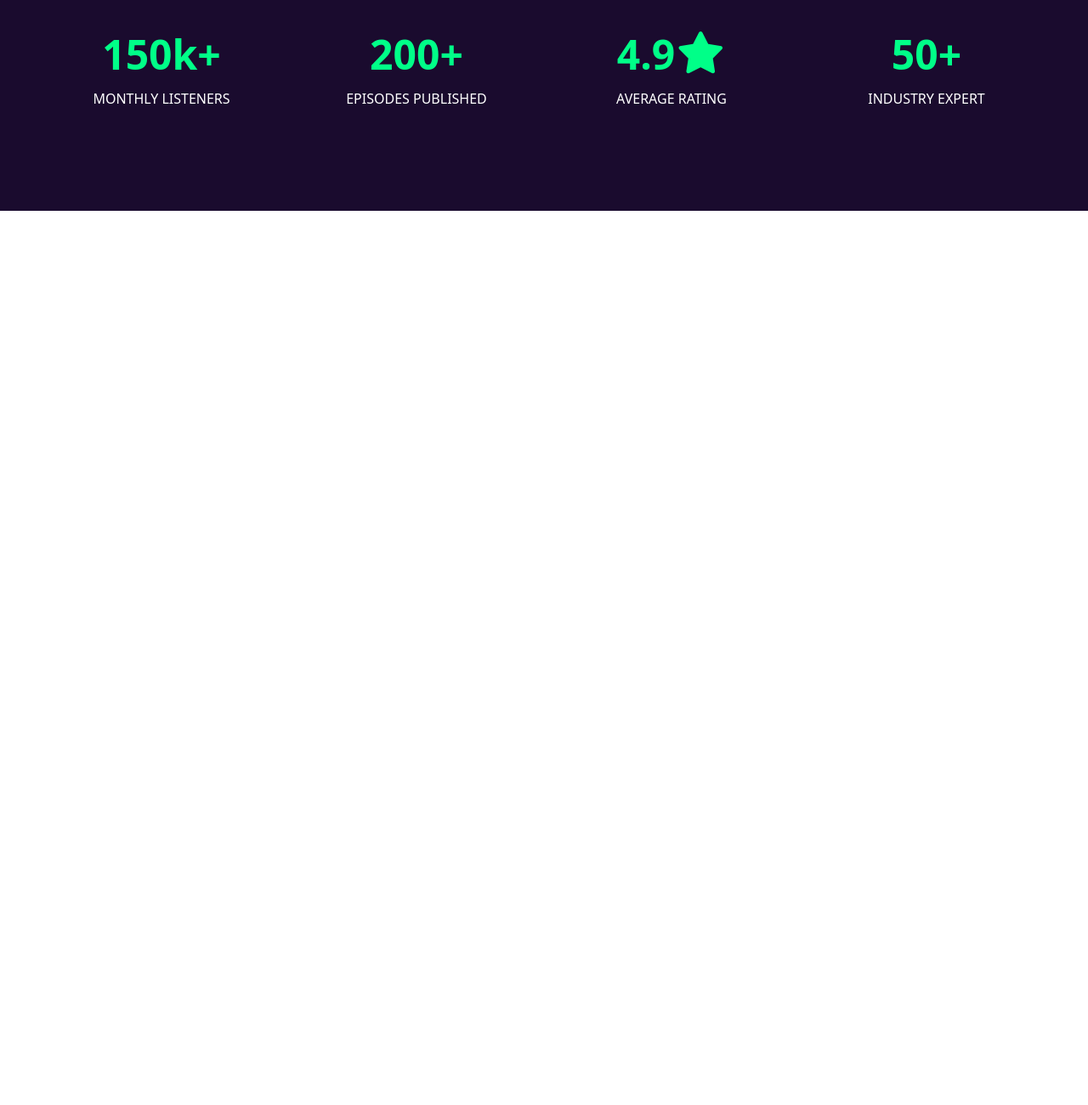
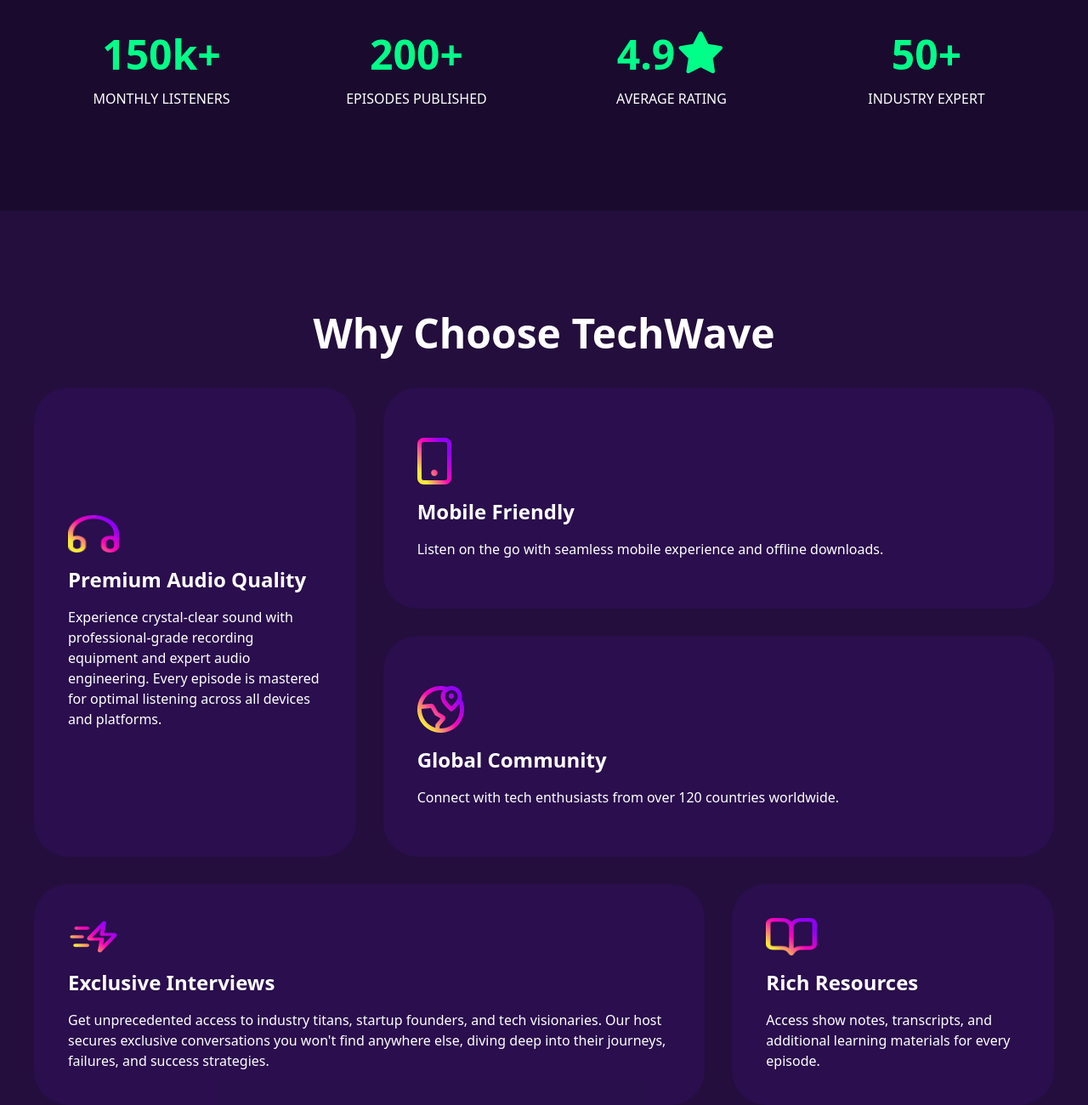
Before and after one commit to TANIM67/Milestone-2-assignment, a plain HTML site: page index.html in a window 1280 px wide. Shown: the part 1016-2316 px from the top of the page at 85% size. Before the commit the page ends 1264 px from the top, so only its background shows below. Drawn offline with nearby package versions, Linux system fonts and the light colour scheme.

Commit message:
Added Why choose use section

```diff
--- a/index.html
+++ b/index.html
@@ -68,8 +68,41 @@
                     </div>
                 </div>
             </div>
+        </div>
 
+        <div class="max-w-[1600px] bg-[#230E3D]">
+            <h1 class = "text-white text-5xl w-[1200px] m-auto text-center font-bold pt-30 pb-10">Why Choose TechWave</h1>
+
+            <div class="max-w-[1200px] m-auto grid grid-cols-3 grid-rows-3 gap-8">
+                <div class="bg-[#35116566] rounded-[40px] p-10 row-span-2 content-center">
+                    <img class="w-15 h-15 pb-4" src="assets/headphone.png" alt="">
+                    <h1 class="text-white font-bold text-2xl pb-4">Premium Audio Quality</h1>
+                    <p class="text-white text-[16px]">Experience crystal-clear sound with professional-grade recording equipment and expert audio engineering. Every episode is mastered for optimal listening across all devices and platforms.</p>
+                </div>
+                <div class="bg-[#35116566] rounded-[40px] p-10 col-span-2 row span-1 content-center">
+                    <img class=" pb-4" src="assets/device.png" alt="">
+                    <h1 class="text-white font-bold text-2xl pb-4">Mobile Friendly</h1>
+                    <p class="text-white text-[16px]">Listen on the go with seamless mobile experience and offline downloads.</p>
+                </div>
+                <div class="bg-[#35116566] rounded-[40px] p-10 col-span-2 row span-1 content-center">
+                    <img class=" pb-4" src="assets/location.png" alt="">
+                    <h1 class="text-white font-bold text-2xl pb-4">Global Community</h1>
+                    <p class="text-white text-[16px]">Connect with tech enthusiasts from over 120 countries worldwide.</p>
+                </div>
+                <div class="bg-[#35116566] rounded-[40px] p-10 col-span-2 row-span-1 content-center">
+                    <img class="w-15 h-15 pb-4" src="assets/zap-fast.png" alt="">
+                    <h1 class="text-white font-bold text-2xl pb-4">Exclusive Interviews</h1>
+                    <p class="text-white text-[16px]">Get unprecedented access to industry titans, startup founders, and tech visionaries. Our host secures exclusive conversations you won't find anywhere else, diving deep into their journeys, failures, and success strategies.</p>
+                </div>
+                <div class="bg-[#35116566] rounded-[40px] p-10 content-center">
+                    <img class="w-15 h-15 pb-4" src="assets/resource.png" alt="">
+                    <h1 class="text-white font-bold text-2xl pb-4">Rich Resources</h1>
+                    <p class="text-white text-[16px]">Access show notes, transcripts, and additional learning materials for every episode.</p>
+                </div>
+            </div>
         </div>
+
+
     </main>
 
 </body>
```
Also changed, not shown: assets/zap-fast.png (added).
